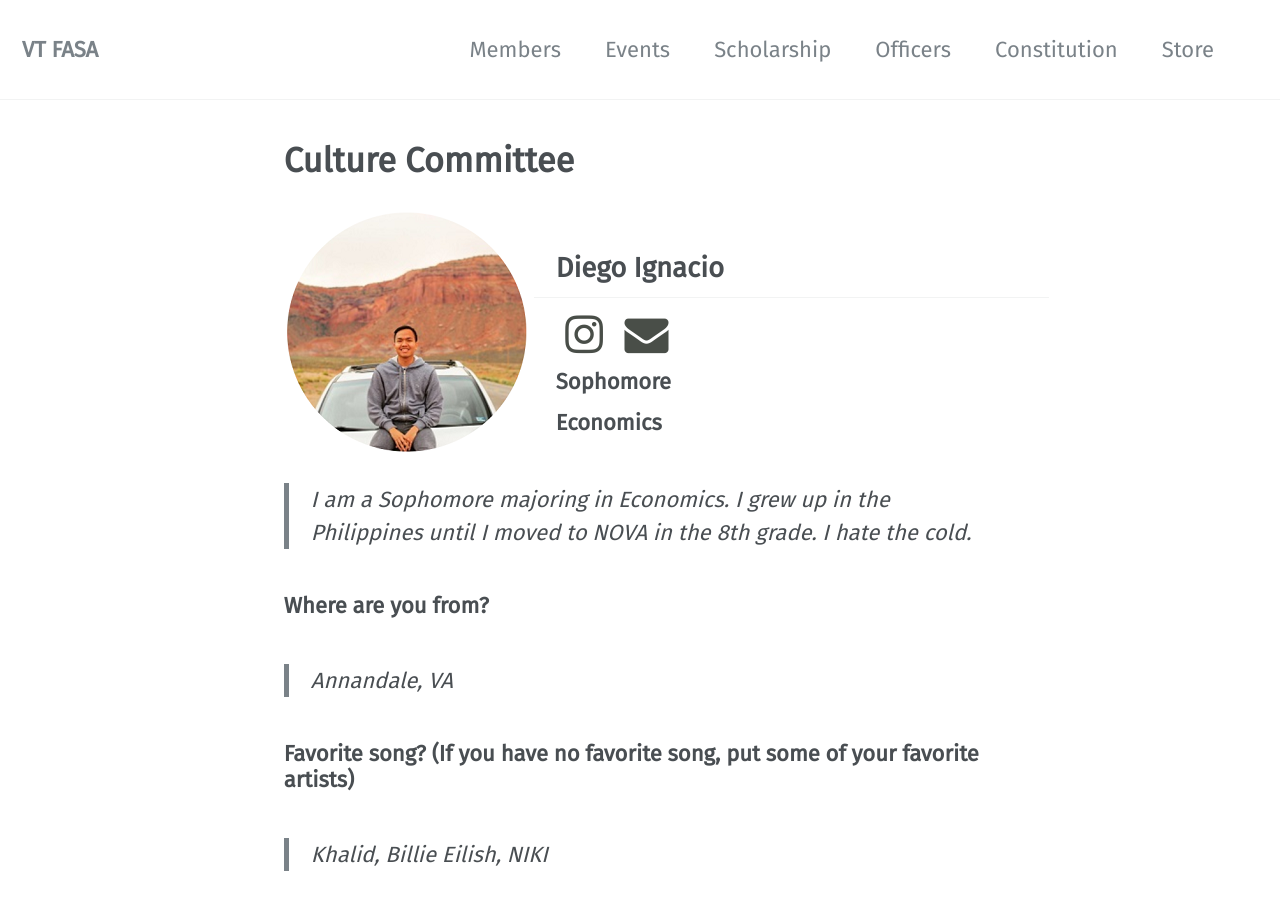
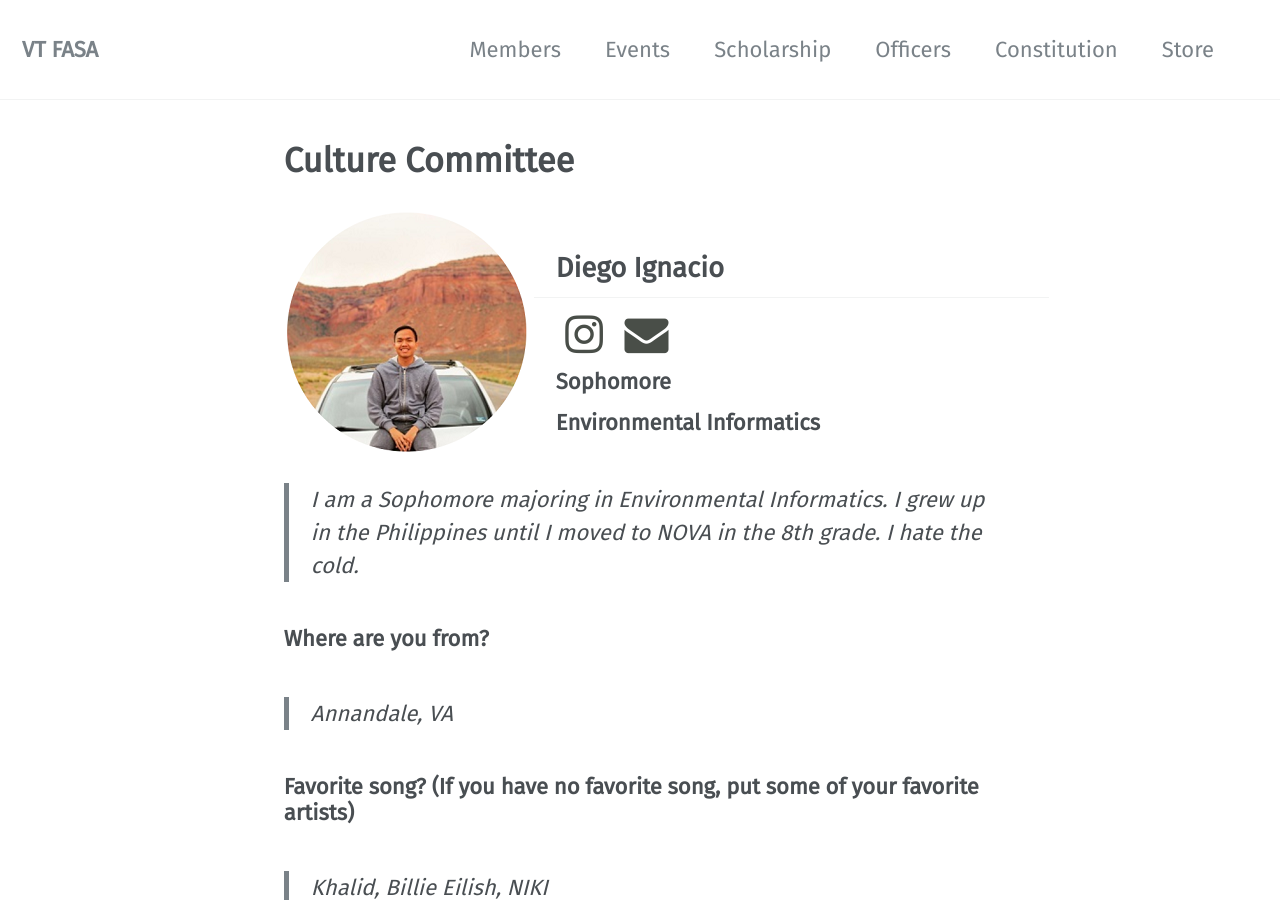
Before and after one commit to vtfasa/vtfasa.github.io, a Jekyll site: the page built from _pages/officers/culture.md, in a window 1280 px wide and 900 px high. Built offline with Jekyll 4.4.1, drawn with Linux system fonts in a browser that asks for light colours; some web fonts are replaced.

Commit message:
Update culture.md
update diegos major

```diff
--- a/_pages/officers/culture.md
+++ b/_pages/officers/culture.md
@@ -19,9 +19,9 @@ permalink: /officers/culture/
 <a href="https://www.instagram.com/diego.ignacio22/_" style="margin: 0; padding: 0"><i class="fa fa-2x fa-fw fa-instagram" style="color: #494e48"></i></a>
 <a href="mailto:diegoi@vt.edu" style="margin: 0; padding: 0"><i class="fa fa-2x fa-fw fa-envelope" style="color: #494e48"></i></a></p>
 <h3 style="margin-top: 0">Sophomore</h3>
-**Economics**
+**Environmental Informatics**
 
-> I am a Sophomore majoring in Economics. I grew up in the Philippines until I moved to NOVA in the 8th grade. I hate the cold.
+> I am a Sophomore majoring in Environmental Informatics. I grew up in the Philippines until I moved to NOVA in the 8th grade. I hate the cold.
 
 ### **Where are you from?**
 > *Annandale, VA*
```
